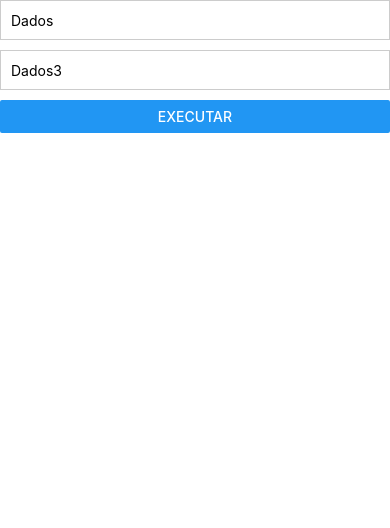
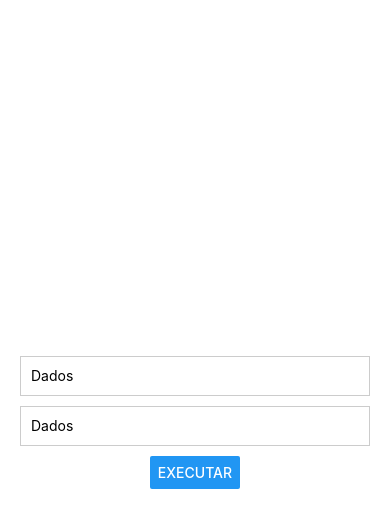
Before and after one commit to FelipePatriota/CAPA, a React Native app in the folder AwesomeProject/: screen / in a window 390 px wide. Shown: the top 528 px of the page. Built offline with nearby package versions, Linux system fonts and the light colour scheme.

Commit message:
inserindo input de dados 3

```diff
--- a/AwesomeProject/App.js
+++ b/AwesomeProject/App.js
@@ -7,28 +7,31 @@ export default function App() {
 
   const handleButtonPress = () => {
     console.log("Valor do Input 1:", input1);
-
     console.log("Valor do Input 3:", input3);
 
   };
   return (
-    <View>
-    <TextInput
+    <>
+      <View style={styles.container}>
+
+        <TextInput
           style={styles.input}
           placeholder="Dados"
           keyboardType="numeric"
           value={input1}
           onChangeText={setInput1}
         />
-        <TextInput
+         <TextInput
           style={styles.input}
-          placeholder="Dados3"
+          placeholder="Dados"
           keyboardType="numeric"
           value={input1}
           onChangeText={setInput3}
         />
+
         <Button title="Executar" onPress={handleButtonPress} />
       </View>
+    </>
   );
 }
 
```
